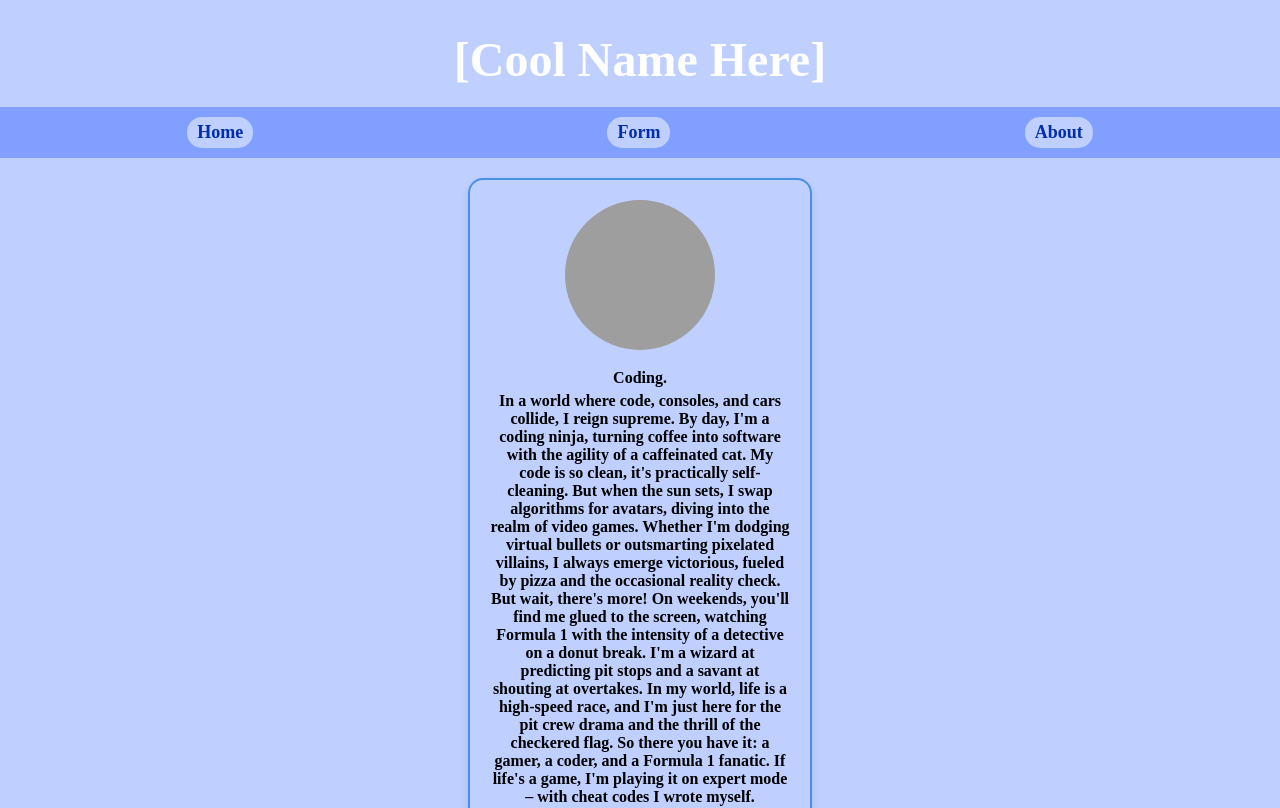
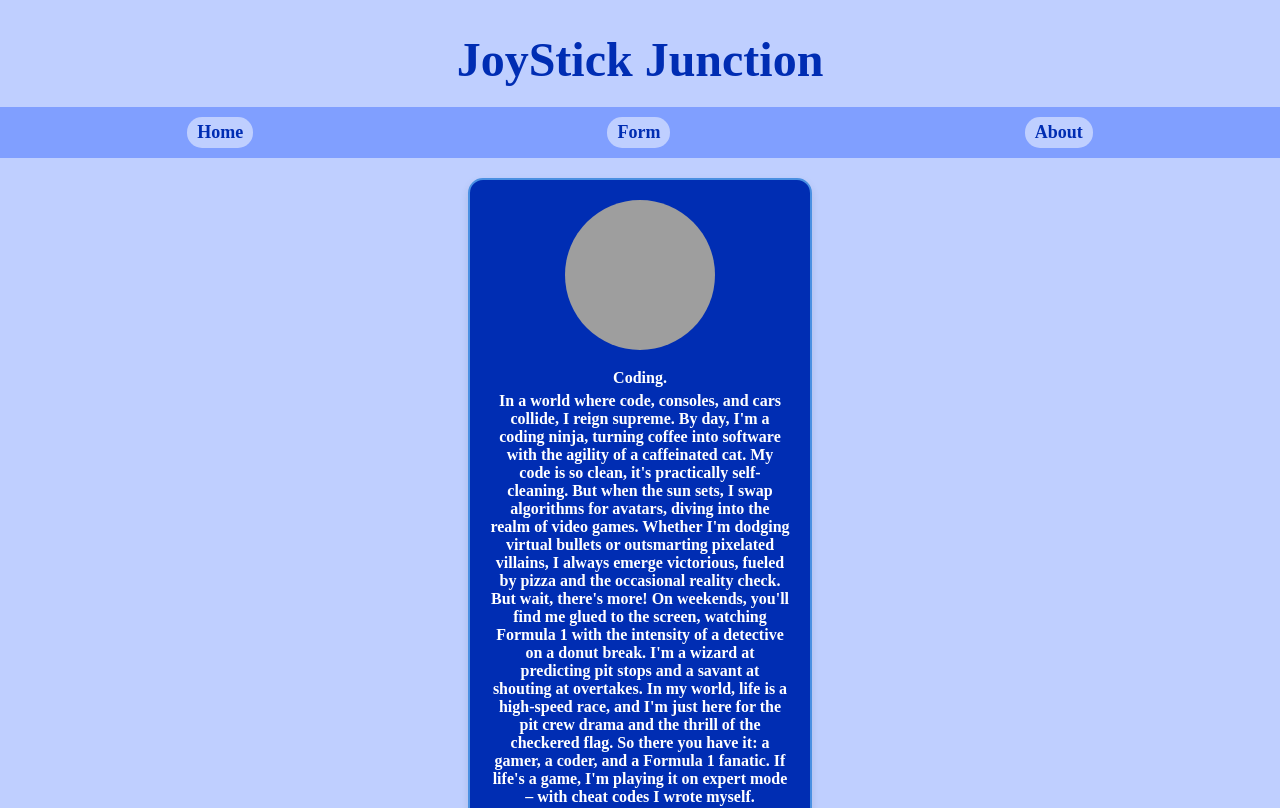
Before and after one commit to Aleviticus/Phase-2-Project, a React (Vite) app: page /about in a window 1280 px wide. Shown: the top 808 px of the page. Built offline with nearby package versions, Linux system fonts and the light colour scheme; data requests are answered from the project's data file; grey boxes are pictures that could not be loaded; a web font is replaced by a local one.

Commit message:
styling in about

```diff
--- a/src/Gamepage.jsx
+++ b/src/Gamepage.jsx
@@ -1,7 +1,7 @@
 import Genre from "./Genre";
 import GameContainer from "./GameContainer";
 import { useState } from "react";
-import { useLocation, useOutletContext } from "react-router-dom";
+import { useOutletContext } from "react-router-dom";
 
 function GamePage(){
     const {videoGames} = useOutletContext();
--- a/src/Genre.jsx
+++ b/src/Genre.jsx
@@ -1,5 +1,3 @@
-import React, {useState} from "react";
-
 function Genre({searchString, setSearchString}){
 
     function handleSearch(e){
--- a/src/Title.jsx
+++ b/src/Title.jsx
@@ -1,6 +1,6 @@
 function Title(){
     return(
-        <h1 className="title">[Cool Name Here]</h1>
+        <h1 className="title">JoyStick Junction</h1>
     )
 }
 
--- a/src/css/About.css
+++ b/src/css/About.css
@@ -17,6 +17,7 @@
     box-shadow: 0px 4px 8px rgba(0, 0, 0, 0.1);
     margin-bottom: 20px;
     text-align: center;
+    background: #002db3;
 }
 
 /* Image styling */
@@ -31,7 +32,7 @@
 /* Text styling */
 .Aaron p, .Jaeem p, .Joseph p {
     margin: 5px 0;
-    color: #000;
+    color: white;
     font-size: 16px;
     font-weight: bold;
 }
--- a/src/css/Genre.css
+++ b/src/css/Genre.css
@@ -17,7 +17,7 @@
     font-family: 'Your Cool Font', copperplate;
     font-size: 48px;
     font-weight: bold;
-    color: #ffffff;
+    color: #002db3;
     margin-bottom: 20px;
     display: flex;
     justify-content: center;
```
Also changed, not shown: src/Error.jsx (deleted, +0 -7 lines), src/css/GamePage.css (deleted).
